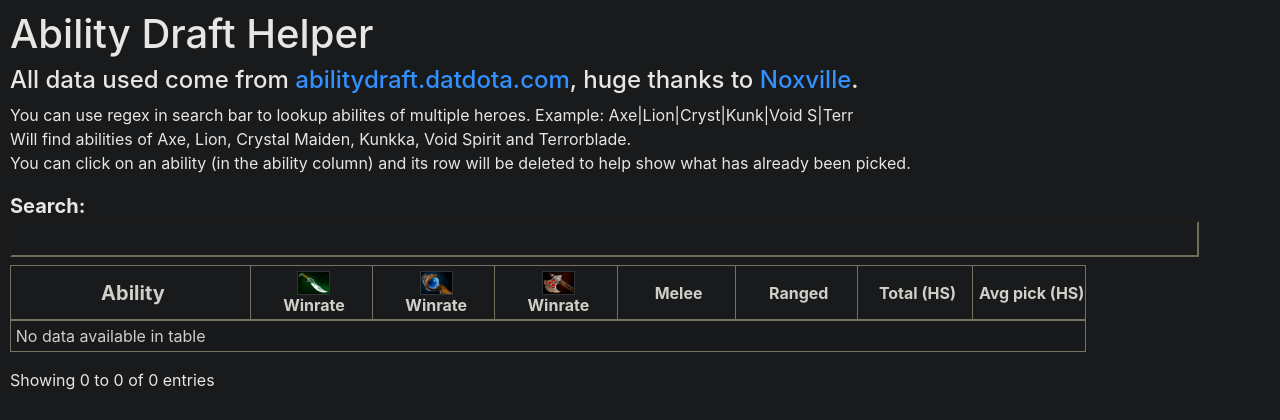
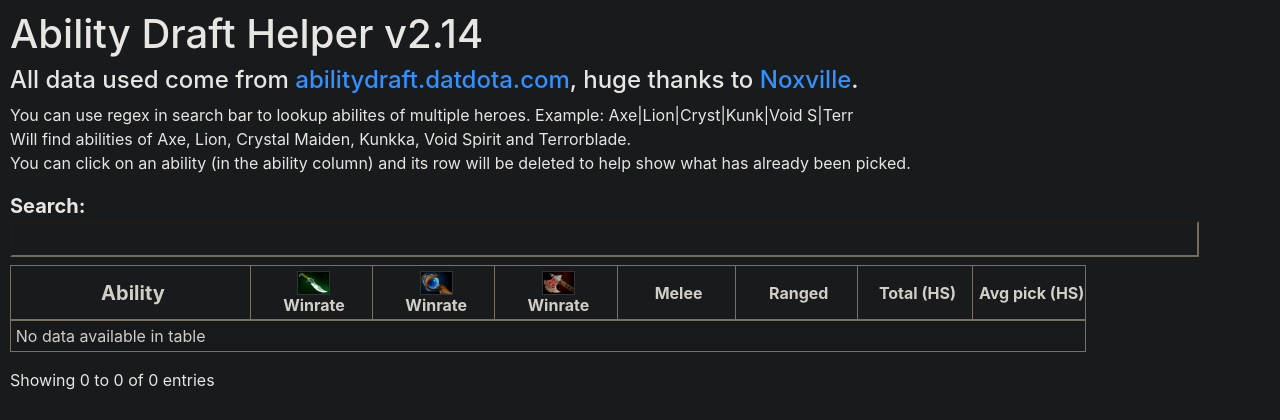
Before and after one commit to FazyDota/Blur, a Django app: page /abilities2 in a window 1280 px wide. Shown: the top 420 px of the page. Run offline with Django 3.2, Linux system fonts and the light colour scheme; data that the repository does not hold is empty; some libraries are stand-ins or nearby versions.

Commit message:
Updating header of Ability Draft Helper

```diff
--- a/skills/templates/abilities_index_new.html
+++ b/skills/templates/abilities_index_new.html
@@ -5,7 +5,7 @@
 <style></style>
 <link rel="stylesheet" href="{% static 'css/abilities_table.css' %}">
 <script src="{% static 'js/abilities_new.js' %}"></script>
-<h1>Ability Draft Helper</h1>
+<h1>Ability Draft Helper v2.14</h1>
 <h4>All data used come from <a href="abilitydraft.datdota.com">abilitydraft.datdota.com</a>,
     huge thanks to <a href="https://twitter.com/Noxville">Noxville</a>.</h4>
 <p style="font-size: 16px">You can use regex in search bar to lookup abilites of multiple heroes.
```
